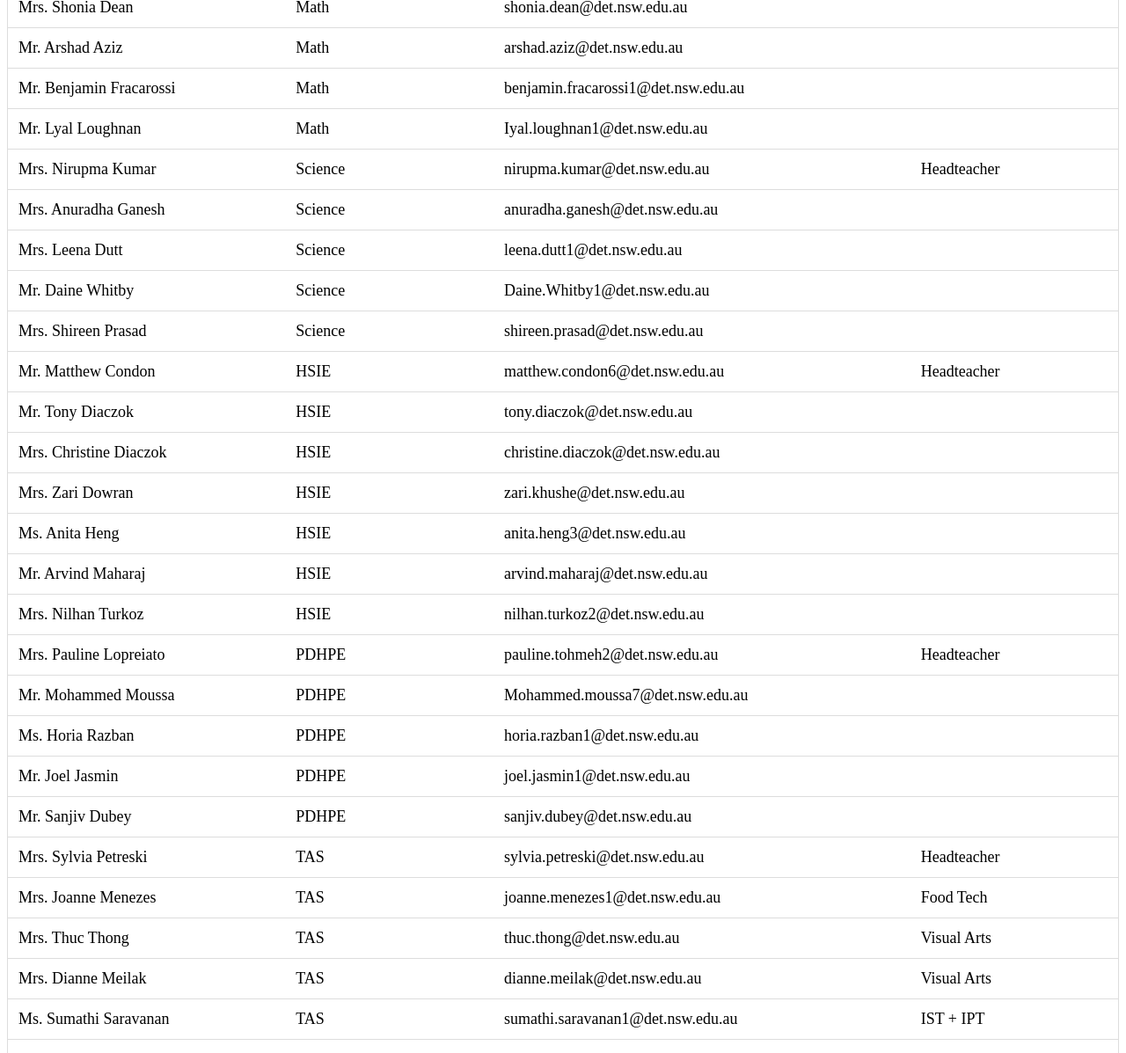
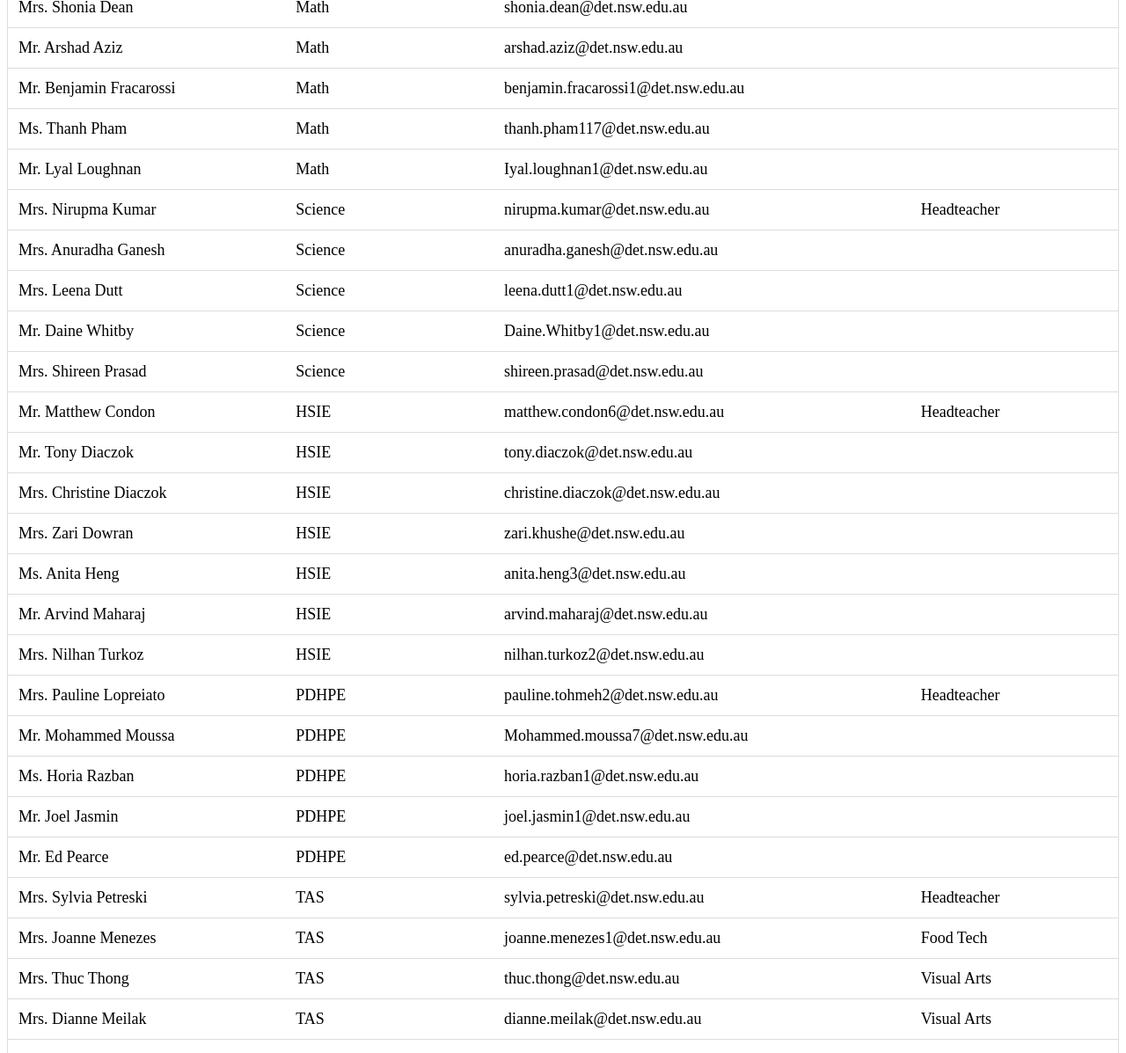
Before and after one commit to holroydhs/email, a plain HTML site: page index.html in a window 1280 px wide. Shown: the part 920-2117 px from the top of the page at 88% size. Drawn offline with Linux system fonts and the light colour scheme.

Commit message:
added more teacher emails

```diff
--- a/index.html
+++ b/index.html
@@ -134,6 +134,12 @@
     <td></td>
 </tr>
 <tr>
+    <td>Ms. Thanh Pham</td>
+    <td>Math</td>
+    <td>thanh.pham117@det.nsw.edu.au</td>
+    <td></td>
+</tr>
+<tr>
     <td>Mr. Lyal Loughnan</td>
     <td>Math</td>
     <td>Iyal.loughnan1@det.nsw.edu.au</td>
@@ -236,9 +242,9 @@
     <td></td>
 </tr>
 <tr>
-    <td>Mr. Sanjiv Dubey</td>
+    <td>Mr. Ed Pearce</td>
     <td>PDHPE</td>
-    <td>sanjiv.dubey@det.nsw.edu.au</td>
+    <td>ed.pearce@det.nsw.edu.au</td>
     <td></td>
 </tr>
 <tr>
```
